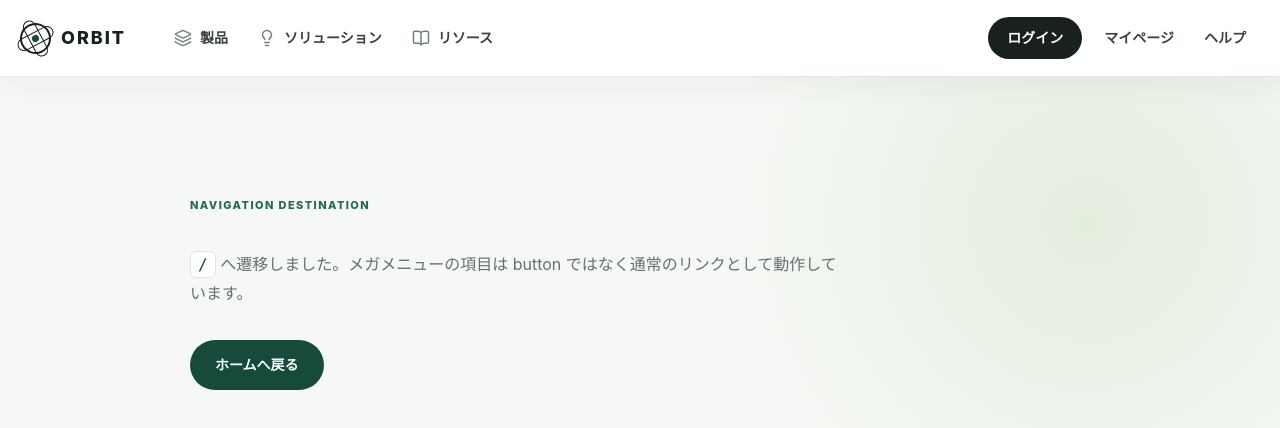
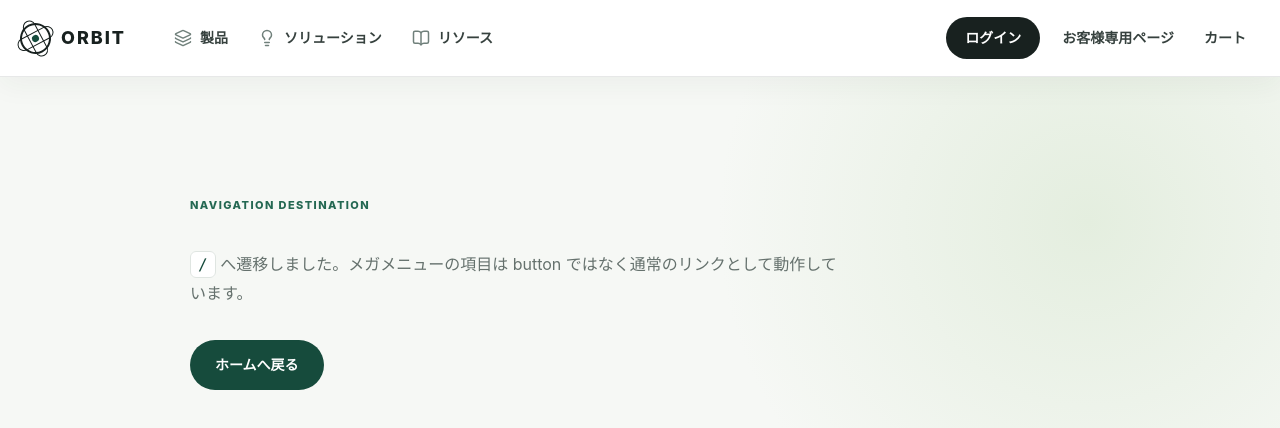
Before and after one commit to TakakuTakuya/example-next-app, a Next.js app: page / in a window 1280 px wide. Shown: the top 428 px of the page. Built offline with nearby package versions, Linux system fonts and the light colour scheme.

Commit message:
Refine navbar semantics and customer links

```diff
--- a/src/components/Navbar/MegaMenu/MegaMenuRoot.tsx
+++ b/src/components/Navbar/MegaMenu/MegaMenuRoot.tsx
@@ -6,7 +6,7 @@ import {
   useMemo,
   useRef,
   useState,
-  type HTMLAttributes,
+  type ComponentPropsWithoutRef,
   type KeyboardEventHandler,
 } from "react";
 import { POINTER_CLOSE_DELAY_MS } from "./constants";
@@ -15,7 +15,7 @@ import {
   type MegaMenuRootContextValue,
 } from "./MegaMenuRootContext";
 
-type MegaMenuRootProps = HTMLAttributes<HTMLDivElement>;
+type MegaMenuRootProps = ComponentPropsWithoutRef<"nav">;
 
 export function MegaMenuRoot({
   children,
@@ -24,7 +24,7 @@ export function MegaMenuRoot({
   ...props
 }: MegaMenuRootProps) {
   const pathname = usePathname();
-  const rootRef = useRef<HTMLDivElement>(null);
+  const rootRef = useRef<HTMLElement>(null);
   const activeAnchorRef = useRef<HTMLAnchorElement | null>(null);
   const suppressedFocusAnchorRef = useRef<HTMLAnchorElement | null>(null);
   const closeTimerRef = useRef<ReturnType<typeof setTimeout> | null>(null);
@@ -173,7 +173,7 @@ export function MegaMenuRoot({
     ],
   );
 
-  const handleKeyDown: KeyboardEventHandler<HTMLDivElement> = (event) => {
+  const handleKeyDown: KeyboardEventHandler<HTMLElement> = (event) => {
     onKeyDown?.(event);
     if (event.defaultPrevented) return;
 
@@ -185,14 +185,14 @@ export function MegaMenuRoot({
 
   return (
     <MegaMenuRootContext.Provider value={contextValue}>
-      <div
+      <nav
         {...props}
         ref={rootRef}
         className={className}
         onKeyDown={handleKeyDown}
       >
         {children}
-      </div>
+      </nav>
     </MegaMenuRootContext.Provider>
   );
 }
--- a/src/components/Navbar/Navbar.tsx
+++ b/src/components/Navbar/Navbar.tsx
@@ -20,15 +20,11 @@ export function Navbar() {
       <div className="mx-auto flex h-[76px] w-[min(calc(100%-40px),1440px)] items-center gap-3.5 max-[1050px]:w-[calc(100%-24px)] max-[1050px]:gap-1">
         <SiteLogo />
 
-        <MegaMenu.Root className="h-full">
-          <nav className="h-full" aria-label="メインナビゲーション">
+        <MegaMenu.Root className="h-full" aria-label="メイン">
           <MegaMenu.List>
             <MegaMenu.Item value="products">
               <MegaMenu.Link href="/products">
-                  <Layers3
-                    className={menuIconClassName}
-                    aria-hidden="true"
-                  />
+                <Layers3 className={menuIconClassName} aria-hidden="true" />
                 <span>製品</span>
               </MegaMenu.Link>
               <MegaMenu.Content>
@@ -38,10 +34,7 @@ export function Navbar() {
 
             <MegaMenu.Item value="solutions">
               <MegaMenu.Link href="/solutions">
-                  <Lightbulb
-                    className={menuIconClassName}
-                    aria-hidden="true"
-                  />
+                <Lightbulb className={menuIconClassName} aria-hidden="true" />
                 <span>ソリューション</span>
               </MegaMenu.Link>
               <MegaMenu.Content>
@@ -51,10 +44,7 @@ export function Navbar() {
 
             <MegaMenu.Item value="resources">
               <MegaMenu.Link href="/resources">
-                  <BookOpen
-                    className={menuIconClassName}
-                    aria-hidden="true"
-                  />
+                <BookOpen className={menuIconClassName} aria-hidden="true" />
                 <span>リソース</span>
               </MegaMenu.Link>
               <MegaMenu.Content>
@@ -62,14 +52,13 @@ export function Navbar() {
               </MegaMenu.Content>
             </MegaMenu.Item>
           </MegaMenu.List>
-          </nav>
 
           <MegaMenu.Layer />
         </MegaMenu.Root>
 
         <nav
           className="ml-auto flex h-full items-center gap-0.5"
-          aria-label="アカウントとサポート"
+          aria-label="お客様専用ページとカート"
         >
           <Link
             className="mr-1.5 inline-flex h-[42px] items-center justify-center rounded-full bg-ink px-[19px] text-sm font-[720] text-white transition-[background-color,transform] duration-150 hover:bg-green active:translate-y-px focus-visible:outline-[3px] focus-visible:outline-focus focus-visible:outline-offset-[3px] motion-reduce:transition-none"
@@ -77,8 +66,8 @@ export function Navbar() {
           >
             ログイン
           </Link>
-          <NavbarMenuItem href="/account">マイページ</NavbarMenuItem>
-          <NavbarMenuItem href="/help">ヘルプ</NavbarMenuItem>
+          <NavbarMenuItem href="/account">お客様専用ページ</NavbarMenuItem>
+          <NavbarMenuItem href="/cart">カート</NavbarMenuItem>
         </nav>
       </div>
     </header>
```
Also changed, not shown: 2 other files (tests, documents, lock files or other folders). Lines whose indentation alone changed are shown as unchanged.
